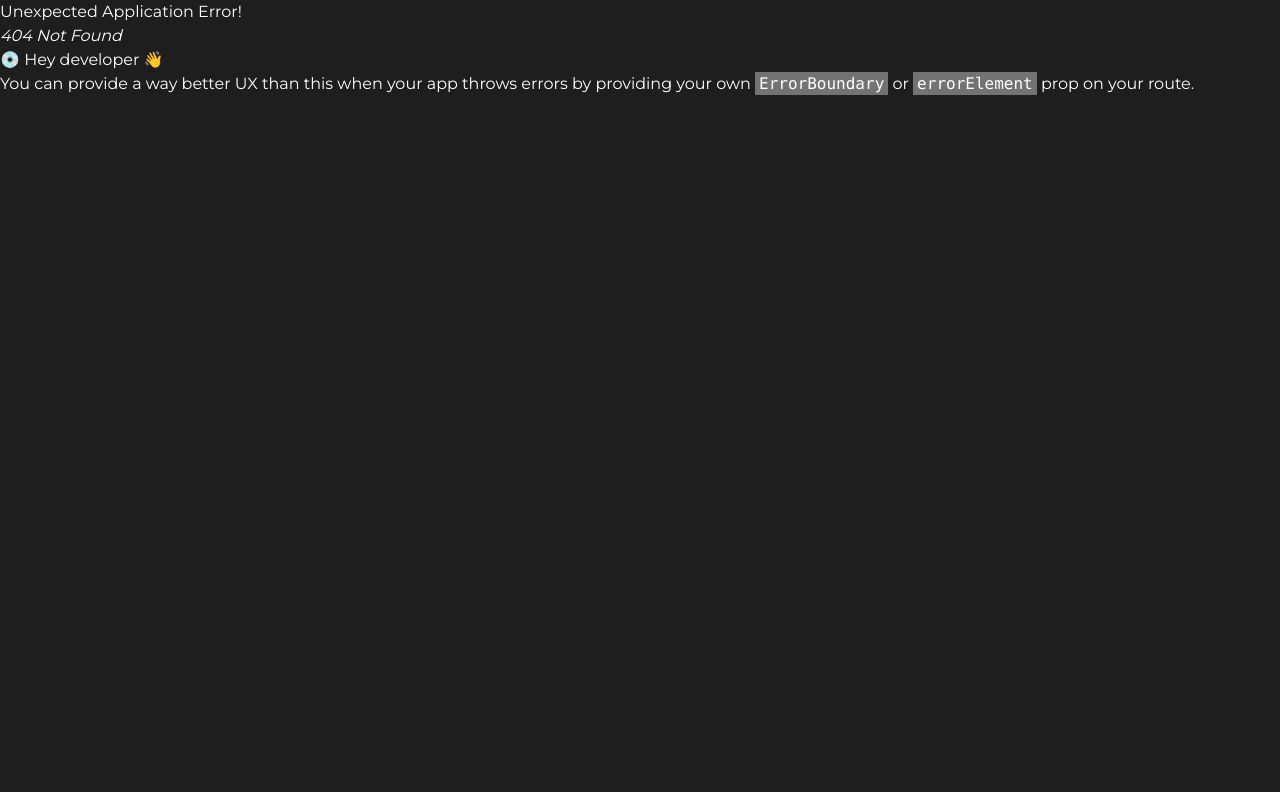
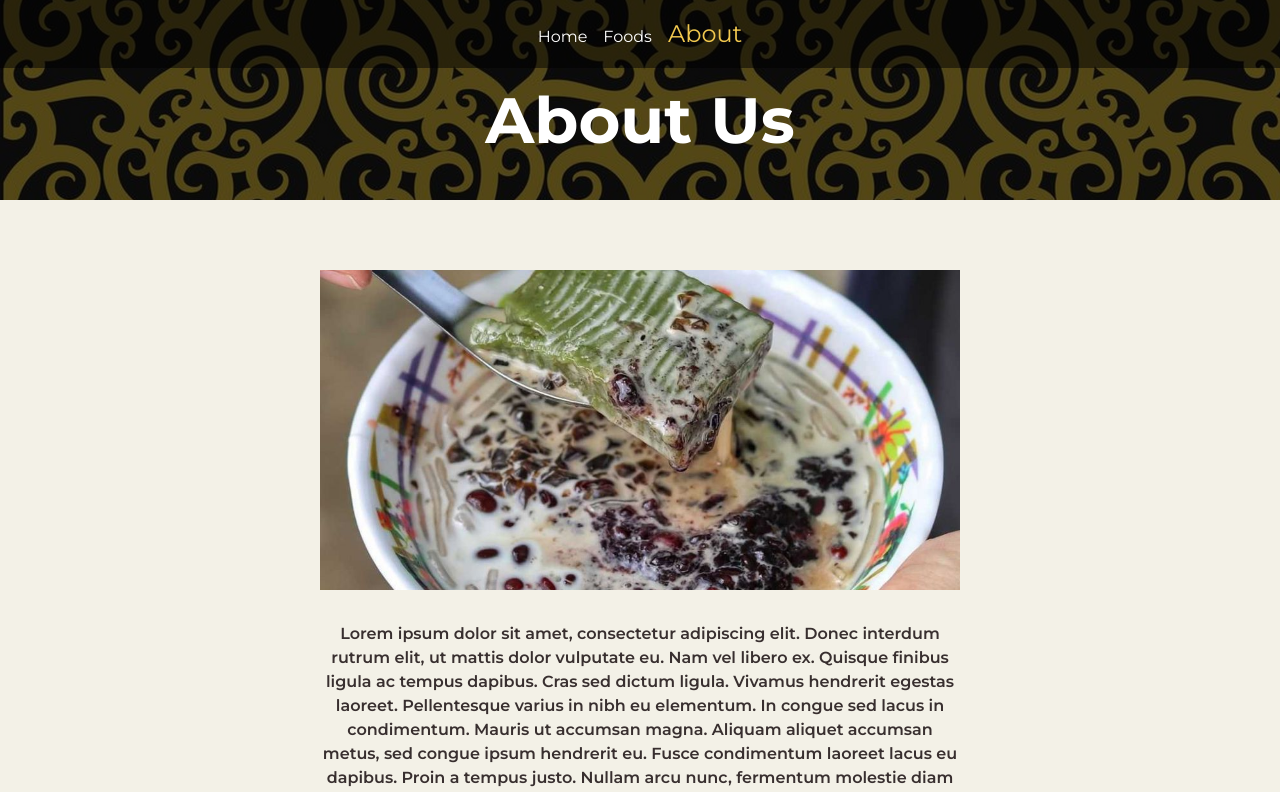
Before and after one commit to rlatksk/Explor-Eats, a React (Vite) app in the folder client/: page /about in a window 1280 px wide. Before the commit this address had no page. Shown: the top 792 px of the page. Built offline with nearby package versions, Linux system fonts and the light colour scheme.

Commit message:
About page

```diff
--- a/client/src/main.jsx
+++ b/client/src/main.jsx
@@ -8,6 +8,7 @@ import FoodDetails from './pages/details/FoodDetails';
 import PlacesDetails from './pages/details/PlacesDetails';
 import SearchList from './pages/SearchList';
 import SearchListFiltered from './pages/SearchListFiltered';
+import About from './pages/About';
 
 const router = createBrowserRouter([
   {
@@ -19,6 +20,7 @@ const router = createBrowserRouter([
       { path: "/details/place/:city", element: <PlacesDetails /> },
       { path: "/list", element: <SearchList /> },
       { path: "/list/:city", element: <SearchListFiltered /> },
+      { path: "/about", element: <About /> },
     ],
   },
 ]);
--- /dev/null
+++ b/client/src/pages/About.jsx
@@ -0,0 +1,19 @@
+import React from 'react'
+import PageDesc from '@/layout/PageDesc';
+import CheHunTiau from '@/assets/images/CheHunTiau.jpg';
+
+function About() {
+  return (
+    <div>
+        <PageDesc title={'About Us'} route={null} />
+        <div className='flex flex-col h-fit items-center bg-primaryColor gap-[2rem] pt-[4.375rem] pb-[3.125rem] px-[20rem]'>
+            <img src={CheHunTiau} alt="" className='h-[20rem] w-[45rem] object-cover ' />
+            <p className='text-secondaryColor font-semibold text-[1.2 rem] text-center'>Lorem ipsum dolor sit amet, consectetur adipiscing elit. Donec interdum rutrum elit, ut mattis dolor vulputate eu. Nam vel libero ex. Quisque finibus ligula ac tempus dapibus. Cras sed dictum ligula. Vivamus hendrerit egestas laoreet. Pellentesque varius in nibh eu elementum. In congue sed lacus in condimentum. Mauris ut accumsan magna. Aliquam aliquet accumsan metus, sed congue ipsum hendrerit eu. Fusce condimentum laoreet lacus eu dapibus. Proin a tempus justo. Nullam arcu nunc, fermentum molestie diam in, pellentesque ultrices orci. Class aptent taciti sociosqu ad litora torquent per conubia nostra, per inceptos himenaeos. Sed mauris libero, pretium eu porttitor vel, pretium vel purus.</p>
+        </div>
+    </div>
+
+
+  )
+}
+
+export default About
```
